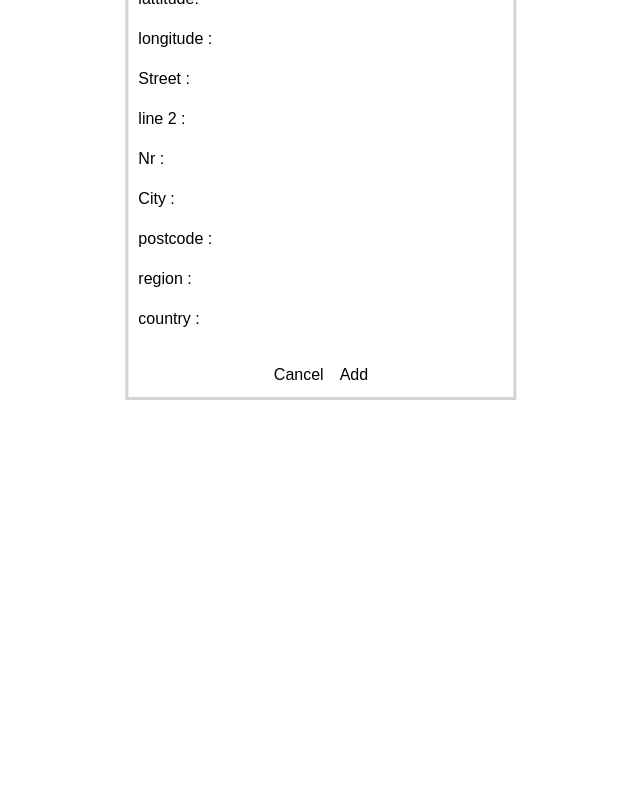
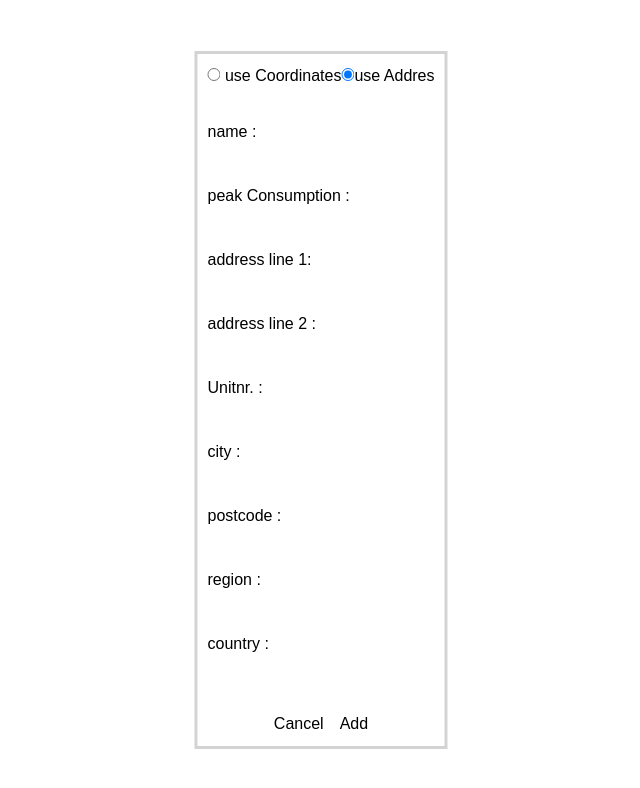
Before and after one commit to dennis1357qwq/CO2_Web-App, a React (Vite) app in the folder client/: page /newCenter in a window 1280 px wide. Shown: the top 788 px of the page, without its empty margins (319-959 px from the left). Built offline with nearby package versions, Linux system fonts and the light colour scheme.

Commit message:
change input form according to map integration (wip)

```diff
--- a/client/src/App.css
+++ b/client/src/App.css
@@ -65,12 +65,16 @@
 }
 
 .Edit-form {
-  display: flex;
+  display: grid;
   gap: 1rem;
   /* background-color: blanchedalmond; */
 }
 
-.Edit-form-labels {
+.input-block {
+  display: grid;
+}
+
+/* .Edit-form-labels {
   display: grid;
   gap: 1rem;
 }
@@ -78,7 +82,7 @@
 .Edit-form-inputs {
   display: grid;
   gap: 1rem;
-}
+} */
 
 .Button-Message-row {
   display: flex;
@@ -108,7 +112,7 @@
   gap: 2em;
   top: 50%;
   left: 50%;
-  transform: translate(-50%, -100%);
+  transform: translate(-50%, -50%);
   position: fixed;
   border: lightgrey solid;
   padding: 10px;
--- a/client/src/components/AddCenterForm.tsx
+++ b/client/src/components/AddCenterForm.tsx
@@ -1,11 +1,32 @@
+import React from "react";
 import { useState } from "react";
 import { NavLink, useNavigate } from "react-router-dom";
+import { adress, CenterObj } from "./CenterInterface";
+import { Map } from "./Map";
 
 export function AddCenterForm() {
+  const [backendCenter, setBackendCenter] = React.useState<CenterObj>({
+    center_id: 0,
+    name: "",
+    peak_consumption: 0,
+    lattitude: 0,
+    longitude: 0,
+    outer_postcode: "",
+    adress: {
+      unit_number: "",
+      adress_line_1: "",
+      adress_line_2: "",
+      city: "",
+      region: "",
+      postal_code: "",
+      country: "",
+    },
+  });
+  const [useAddress, setUseAddress] = useState(true);
   const [CenterName, setName] = useState("");
   const [CenterLattitude, setCenterLattitude] = useState("");
   const [CenterLongitude, setCenterLongitude] = useState("");
-  const [CenterPeakConsumption, setCenterPeakConsumption] = useState(0);
+  const [CenterPeakConsumption, setCenterPeakConsumption] = useState("");
   const [CenterOuterPostCode, setCenterOuterPostCode] = useState("");
   const [CenterAdressUnitNr, setCenterAdressUnitNr] = useState("");
   const [CenterAdressLine1, setCenterAdressLine1] = useState("");
@@ -16,13 +37,32 @@ export function AddCenterForm() {
   const [CenterAdressCountry, setCenterAdressCountry] = useState("");
   const [PostUKok, setPostUKok] = useState(false);
   const [validationError, setValidateError] = useState(false);
+  const [latAdress, setLatAdress] = React.useState<adress>({
+    unit_number: "",
+    adress_line_1: "",
+    adress_line_2: "",
+    city: "",
+    region: "",
+    postal_code: "",
+    country: "",
+  });
   const navigate = useNavigate();
 
-  const handleSubmit = (e: any) => {
+  const validateNuberInput = (value: any, setValue: any) => {
+    if (isNaN(value)) return;
+    setValue(value);
+  };
+
+  const handleSubmit = async (e: any) => {
     e.preventDefault();
     validateInput();
+    if (validationError) console.log("return");
     checkPostalCode(CenterAdressPostCode);
-
+    let re = {};
+    if (CenterLattitude && CenterLongitude) {
+      re = await getAdressFromLatLong(+CenterLattitude, +CenterLongitude);
+      console.log(re);
+    }
     //fill out center obj dependent on whats already there
     const adress = {
       CenterAdressUnitNr,
@@ -58,6 +98,7 @@ export function AddCenterForm() {
   function validateInput() {
     if (
       !CenterName ||
+      !CenterPeakConsumption ||
       (!(CenterLattitude && CenterLongitude) &&
         (!CenterAdressLine1 ||
           !CenterAdressUnitNr ||
@@ -67,10 +108,10 @@ export function AddCenterForm() {
           !CenterAdressPostCode))
     ) {
       setValidateError(true);
-      console.log("error");
+      console.log("validation error");
     } else {
       setValidateError(false);
-      console.log("ok");
+      console.log("valid ok");
     }
   }
 
@@ -88,94 +129,150 @@ export function AddCenterForm() {
       });
   }
 
+  async function getAdressFromLatLong(lattitude: number, longitude: number) {
+    const response = await fetch(
+      `https://geocode.maps.co/reverse?lat=${lattitude}&lon=${longitude}`
+    );
+
+    const result = await response.json();
+    return result.address;
+  }
+
   return (
     <>
       <div>
         <form className="AddCenter-wrapper" onSubmit={handleSubmit}>
+          <div id="location-solution-button">
+            <input
+              type="radio"
+              value="Coordinates"
+              name="location"
+              onChange={() => {
+                setUseAddress(!useAddress);
+              }}
+            />{" "}
+            use Coordinates
+            <input
+              type="radio"
+              value="Address"
+              name="location"
+              defaultChecked
+              onChange={() => {
+                setUseAddress(!useAddress);
+              }}
+            />
+            use Addres
+          </div>
           <div className="Edit-form">
-            <div className="Edit-form-labels">
+            <div id="name-input" className="input-block">
               <label>name : </label>
-              <label>peak Consumption : </label>
-              <label>lattitude: </label>
-              <label>longitude : </label>
-              <label>Street : </label>
-              <label>line 2 : </label>
-              <label>Nr : </label>
-              <label>City : </label>
-              <label>postcode : </label>
-              <label>region : </label>
-              <label>country : </label>
-            </div>
-            <div className="Edit-form-inputs">
               <input
                 type="text"
                 value={CenterName}
                 onChange={(e) => setName(e.target.value)}
               ></input>
-
+            </div>
+            <div id="peak-consumption-input" className="input-block">
+              <label>peak Consumption : </label>
               <input
-                type="number"
+                type="text"
                 value={CenterPeakConsumption}
-                onChange={(e) => setCenterPeakConsumption(+e.target.value)}
+                onChange={(e) =>
+                  validateNuberInput(e.target.value, setCenterPeakConsumption)
+                }
               ></input>
-
+            </div>
+            {!useAddress ? (
+              <>
+                <Map centers={[]} />
+                <div id="lat/long-input" className="input-block">
+                  <label>lattitude/longitude: </label>
+                  <div>
                     <input
                       type="text"
                       value={CenterLattitude}
-                onChange={(e) => setCenterLattitude(e.target.value)}
+                      onChange={(e) =>
+                        validateNuberInput(e.target.value, setCenterLattitude)
+                      }
+                      size={10}
                     ></input>
 
                     <input
                       type="text"
                       value={CenterLongitude}
-                onChange={(e) => setCenterLongitude(e.target.value)}
+                      onChange={(e) =>
+                        validateNuberInput(e.target.value, setCenterLongitude)
+                      }
+                      size={10}
                     ></input>
-
+                  </div>
+                </div>
+              </>
+            ) : (
+              <>
+                <div id="address-line-1-input" className="input-block">
+                  <label>address line 1: </label>
                   <input
                     type="text"
                     value={CenterAdressLine1}
                     onChange={(e) => setCenterAdressLine1(e.target.value)}
                   ></input>
-
+                </div>
+                <div id="address-line-2-input" className="input-block">
+                  <label>address line 2 : </label>
                   <input
                     type="text"
                     value={CenterAdressLine2}
                     onChange={(e) => setCenterAdressLine2(e.target.value)}
                   ></input>
-
+                </div>
+                <div id="unitnr-input" className="input-block">
+                  <label>Unitnr. : </label>
                   <input
                     type="text"
                     value={CenterAdressUnitNr}
                     onChange={(e) => setCenterAdressUnitNr(e.target.value)}
                   ></input>
-
+                </div>
+                <div id="city-input" className="input-block">
+                  <label>city : </label>
                   <input
                     type="text"
                     value={CenterAdressCity}
                     onChange={(e) => setCenterAdressCity(e.target.value)}
                   ></input>
-
+                </div>
+                <div id="postcode-input" className="input-block">
+                  <label>postcode : </label>
                   <input
                     type="text"
                     value={CenterAdressPostCode}
                     onChange={(e) => setCenterAdressPostCode(e.target.value)}
                   ></input>
-
+                </div>
+                <div id="region-input" className="input-block">
+                  <label>region : </label>
                   <input
                     type="text"
                     value={CenterAdressRegion}
                     onChange={(e) => setCenterAdressRegion(e.target.value)}
                   ></input>
-
+                </div>
+                <div id="country-input" className="input-block">
+                  <label>country : </label>
                   <input
                     type="text"
                     value={CenterAdressCountry}
                     onChange={(e) => setCenterAdressCountry(e.target.value)}
                   ></input>
                 </div>
+              </>
+            )}
           </div>
           {validationError ? (
-            <label id="NoChangesLabel">No changes made!</label>
+            <label id="NoChangesLabel">
+              Name and Coordinates or Name and Address required!
+            </label>
           ) : (
             ""
           )}
--- a/client/src/components/CenterInterface.ts
+++ b/client/src/components/CenterInterface.ts
@@ -12,7 +12,7 @@ export interface CenterStack {
   centers: CenterObj[];
 }
 
-interface adress {
+export interface adress {
   unit_number: string;
   adress_line_1: string;
   adress_line_2: string;
```
Lines whose indentation alone changed are shown as unchanged.
